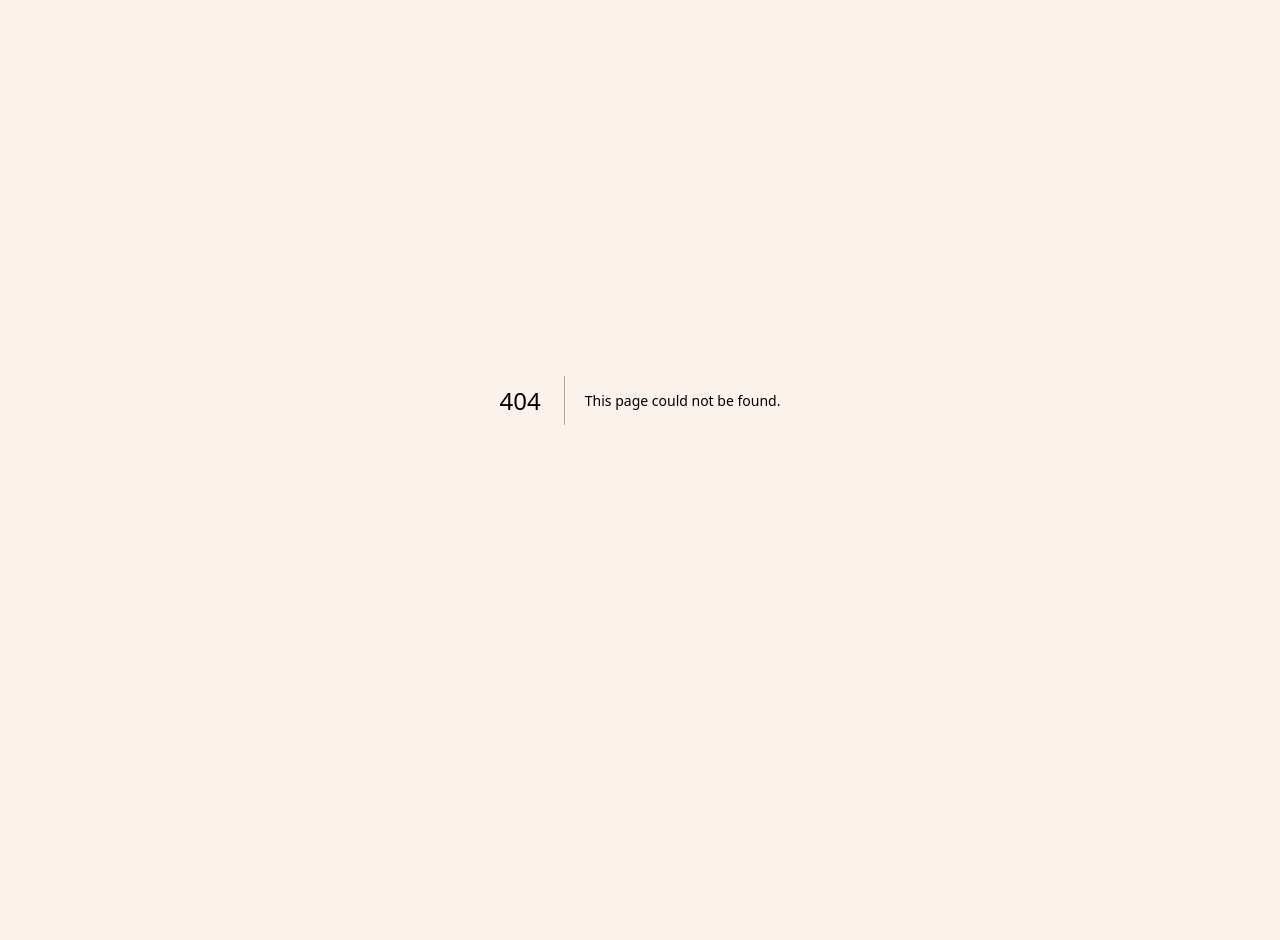
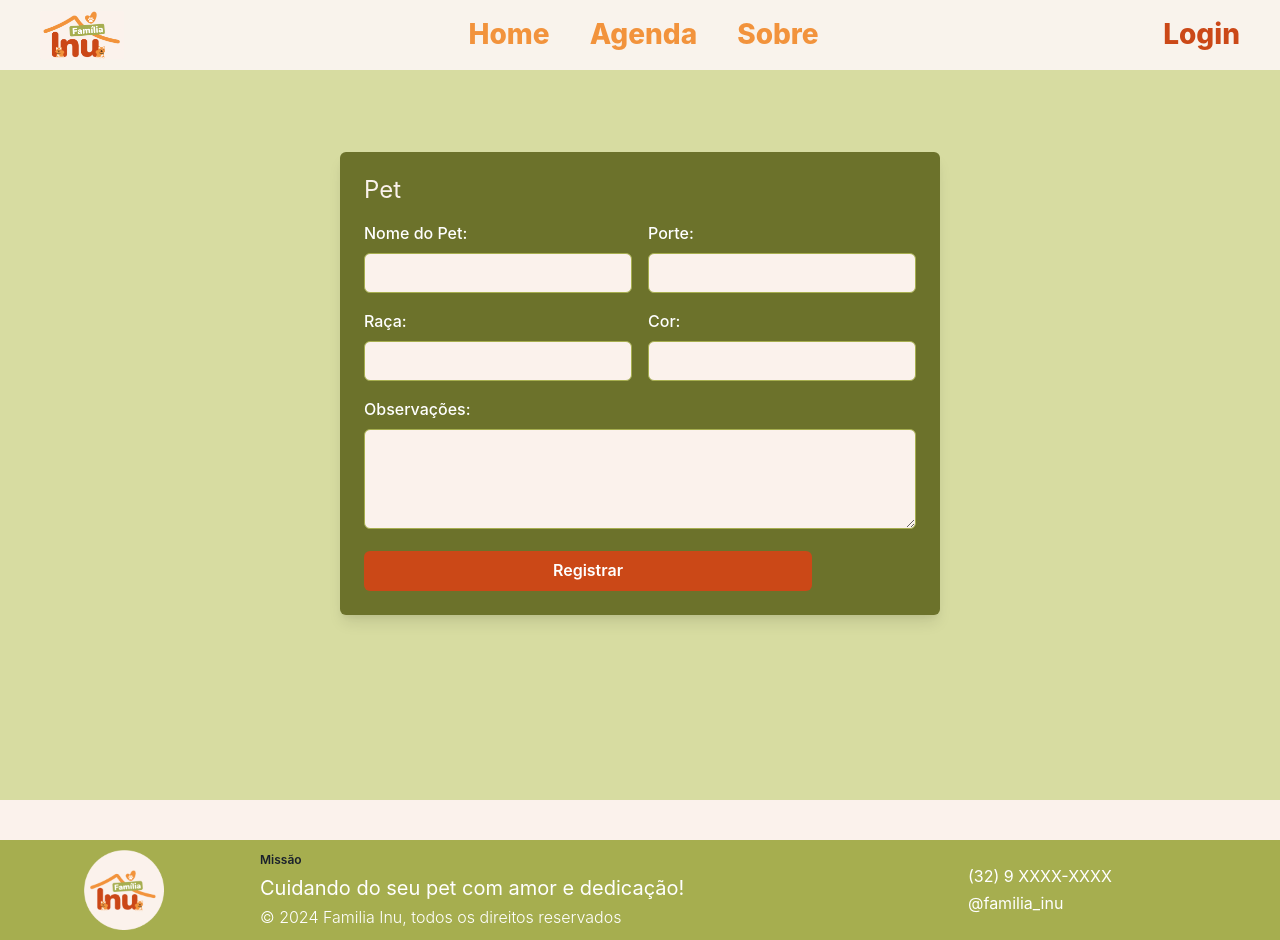
Before and after one commit to yamashita-tiemi/Familia-Inu, a Next.js app: page /cadastroPet in a window 1280 px wide. Before the commit this address had no page. Before the commit the page ends 800 px from the top, so only its background shows below. Built offline with nearby package versions, Linux system fonts and the light colour scheme.

Commit message:
Create CadastroPet page and components

```diff
--- a/src/app/_components/PetForm.tsx
+++ b/src/app/_components/PetForm.tsx
@@ -1,30 +1,53 @@
+// components/PetForm.tsx
+
 'use client';
 
 import { Box, Stack, Input, FormControl, FormLabel, HStack, Heading, Button } from '@chakra-ui/react';
+import { useState } from 'react';
+import { cadastro } from '../cadastro/cadastro-service'; // Ajuste o caminho conforme necessário
 
-interface PetFormProps {
-  pet: {
-    nome: string;
-    raca: string;
-    porte: string;
-    cor: string;
-    observacao: string;
+export const PetForm = () => {
+  const [nome, setNome] = useState('');
+  const [raca, setRaca] = useState('');
+  const [porte, setPorte] = useState('');
+  const [cor, setCor] = useState('');
+  const [observacao, setObservacao] = useState('');
+
+  const registrarPet = async () => {
+    try {
+      const pet = {
+        nome,
+        raca,
+        porte,
+        cor,
+        observacao
+      };
+
+      await cadastro(pet); // Se houver uma função de cadastro
+      console.log("Pet registrado:", pet);
+
+      // Limpar os campos após o registro
+      setNome('');
+      setRaca('');
+      setPorte('');
+      setCor('');
+      setObservacao('');
+    } catch (error) {
+      console.error("Erro ao registrar pet:", error);
+    }
   };
-  onPetChange: (e: React.ChangeEvent<HTMLInputElement | HTMLTextAreaElement>) => void;
-}
 
-export const PetForm = ({ pet, onPetChange }: PetFormProps) => {
   return (
     <Box bg="#6C722B" p={6} borderRadius="md" maxWidth="600px" mx="auto" boxShadow="lg">
-      <Heading fontWeight="normal" fontSize="2xl" mb={4} textAlign="left" color="#FBF2EC" >Pet</Heading>
+      <Heading fontWeight="normal" fontSize="2xl" mb={4} textAlign="left" color="#FBF2EC">Pet</Heading>
       <Stack spacing={4}>
         <HStack spacing={4}>
           <FormControl>
             <FormLabel color="#FFFFFF">Nome do Pet:</FormLabel>
             <Input
               name="nome"
-              value={pet.nome}
-              onChange={onPetChange}
+              value={nome}
+              onChange={(event) => setNome(event.target.value)}
               bg="#FBF2EC"
               borderColor="#A6AE4F"
               _placeholder={{ color: '#A6AE4F' }}
@@ -35,8 +58,8 @@ export const PetForm = ({ pet, onPetChange }: PetFormProps) => {
             <FormLabel color="#FFFFFF">Porte:</FormLabel>
             <Input
               name="porte"
-              value={pet.porte}
-              onChange={onPetChange}
+              value={porte}
+              onChange={(event) => setPorte(event.target.value)}
               bg="#FBF2EC"
               borderColor="#A6AE4F"
               _placeholder={{ color: '#A6AE4F' }}
@@ -49,8 +72,8 @@ export const PetForm = ({ pet, onPetChange }: PetFormProps) => {
             <FormLabel color="#FFFFFF">Raça:</FormLabel>
             <Input
               name="raca"
-              value={pet.raca}
-              onChange={onPetChange}
+              value={raca}
+              onChange={(event) => setRaca(event.target.value)}
               bg="#FBF2EC"
               borderColor="#A6AE4F"
               _placeholder={{ color: '#A6AE4F' }}
@@ -61,8 +84,8 @@ export const PetForm = ({ pet, onPetChange }: PetFormProps) => {
             <FormLabel color="#FFFFFF">Cor:</FormLabel>
             <Input
               name="cor"
-              value={pet.cor}
-              onChange={onPetChange}
+              value={cor}
+              onChange={(event) => setCor(event.target.value)}
               bg="#FBF2EC"
               borderColor="#A6AE4F"
               _placeholder={{ color: '#A6AE4F' }}
@@ -74,8 +97,8 @@ export const PetForm = ({ pet, onPetChange }: PetFormProps) => {
           <FormLabel color="#FFFFFF">Observações:</FormLabel>
           <Input
             name="observacao"
-            value={pet.observacao}
-            onChange={onPetChange}
+            value={observacao}
+            onChange={(event) => setObservacao(event.target.value)}
             bg="#FBF2EC"
             borderColor="#A6AE4F"
             _placeholder={{ color: '#A6AE4F' }}
@@ -84,6 +107,18 @@ export const PetForm = ({ pet, onPetChange }: PetFormProps) => {
             as="textarea"
           />
         </FormControl>
+        <FormControl>
+          <Button
+            margin="0 auto"
+            bg="#CB4817"
+            color="white"
+            width="28em"
+            _hover={{ bg: "#F2933C" }}
+            onClick={registrarPet} // Chama a função de registro ao clicar
+          >
+            Registrar
+          </Button>
+        </FormControl>
       </Stack>
     </Box>
   );
--- /dev/null
+++ b/src/app/_components/RegistrationAreaPet.tsx
@@ -0,0 +1,41 @@
+'use client';
+
+import { Stack, Button, Box } from '@chakra-ui/react';
+import { PetForm } from './PetForm';
+
+const RegistrationAreaPet = () => {
+
+  return (
+    <Stack
+      spacing={10}
+      padding={8}
+      align="center"
+      maxWidth="100%"
+      margin="0 auto"
+      bg="#d7dca1"
+      minHeight="100vh"
+    >
+      <Box
+        width="100%"
+        color="white"
+        display="flex"
+        alignItems="center"
+        justifyContent="center"
+      ></Box>
+
+      {/* Área de Registro */}
+      <Stack
+        spacing={8}
+        width="80%"
+        bg="#d7dca1"
+        paddingTop={20}
+      >
+        <Stack direction={["column", "row"]} spacing={4}>
+            <PetForm />
+        </Stack>
+      </Stack>
+    </Stack>
+  );
+};
+
+export default RegistrationAreaPet;
--- a/src/app/_components/RegistrationArea.tsx
+++ b/src/app/_components/RegistrationAreaTutor.tsx
@@ -1,11 +1,9 @@
 'use client';
 
 import { Stack, Button, Box } from '@chakra-ui/react';
-import { useState } from 'react';
-import { PetForm } from './PetForm';
 import TutorForm from './TutorForm';
 
-const RegistrationArea = () => {
+const RegistrationAreaTutor = () => {
 
   return (
     <Stack
@@ -40,4 +38,4 @@ const RegistrationArea = () => {
   );
 };
 
-export default RegistrationArea;
+export default RegistrationAreaTutor;
--- a/src/app/_components/TutorForm.tsx
+++ b/src/app/_components/TutorForm.tsx
@@ -97,7 +97,7 @@ export default function TutorForm() {
           margin="0 auto"
           bg="#CB4817"
           color="white"
-          width="20em"
+          width="28em"
           _hover={{ bg: "#F2933C" }}
           onClick={cadastroUsuario}
         >
--- a/src/app/_components/navbar.tsx
+++ b/src/app/_components/navbar.tsx
@@ -53,17 +53,20 @@ export function NavbarAdmin() {
                 gap={"10"}
             >
                 <Link as={NextLink} href='/' color="#A6AE4F">
-                    <TitleNavbar title={"Home"} size={"28px"} />
+                    <TitleNavbar color="" title={"Home"} size={"28px"} />
                 </Link>
                 <Link as={NextLink} href='/agenda' color="#A6AE4F">
-                    <TitleNavbar title={"Agenda"} size={"28px"} />
+                    <TitleNavbar color="" title={"Agenda"} size={"28px"} />
                 </Link>
                 <Link as={NextLink} href='/sobre' color="#A6AE4F">
-                    <TitleNavbar title={"Sobre"} size={"28px"} />
+                    <TitleNavbar color="" title={"Sobre"} size={"28px"} />
                 </Link>
             </Flex>
             <Link as={NextLink} href='/perfil' color="#A6AE4F">
-                <TitleNavbar title={"Perfil"} size={"28px"} />
+                <TitleNavbar color="" title={"Perfil"} size={"28px"} />
+            </Link>
+            <Link as={NextLink} href='/cadastroPet' color="#A6AE4F">
+                <TitleNavbar color="" title={"Pets"} size={"28px"} />
             </Link>
         </HStack>
     )
--- a/src/app/_components/section.tsx
+++ b/src/app/_components/section.tsx
@@ -118,7 +118,7 @@ export function SectionAbout() {
                     paddingX={8}
                 >
                     <TitleCard title={"Vitória Alexandre"} size={"32px"} color={""}/>
-                    <Text text={"Lorem ipsum dolor sit amet, consectetur adipiscing elit. Sed do eiusmod tempor incididunt ut labore et dolore magna aliqua. Ut enim ad minim veniam, quis nostrud exercitation ullamco laboris nisi ut aliquip ex ea commodo consequat. Duis aute irure dolor in reprehenderit in voluptate velit esse cillum dolore "} size={"24px"} color={"#FFFFFF"} w={"100%"}/>
+                    <Text text={"Lorem ipsum dolor sit amet, consectetur adipiscing elit. Sed do eiusmod tempor incididunt ut labore et dolore magna aliqua. Ut enim ad minim veniam, quis nostrud exercitation ullamco laboris nisi ut aliquip ex ea commodo consequat. Duis aute irure dolor in reprehenderit in voluptate velit esse cillum dolore "} size={"24px"} color={"#FFFFFF"} w={"100%"} />
                 </Stack>
                 <Stack
                     bg={"#F2933C"}
--- a/src/app/_components/text.tsx
+++ b/src/app/_components/text.tsx
@@ -66,8 +66,8 @@ interface TextProps {
     paddingX?: number;
     paddingY?: number;
     w?: string;
-    weight: number;
-    align: "left" | "center" | "right" | "justify";
+    weight?: number;
+    align?: "left" | "center" | "right" | "justify";
 }
 
 export function Text({ text, size, color, paddingX = 0, paddingY = 0, w = "100%", weight, align }: TextProps) {
--- a/src/app/_components/tittle.tsx
+++ b/src/app/_components/tittle.tsx
@@ -3,7 +3,7 @@ import { Heading } from "@chakra-ui/react";
 interface TitleNavbarProps {
     title: string
     size: string
-    color: string
+    color ?: string
 }
 
 export function TitleNavbar({ title, size, color }:TitleNavbarProps) {
@@ -22,7 +22,7 @@ export function TitleNavbar({ title, size, color }:TitleNavbarProps) {
 interface TitlePageProps {
     title: string
     size: string
-    color: string
+    color?: string
 }
 
 export function TitlePage ({ title, size, color }:TitlePageProps) {
@@ -80,7 +80,7 @@ export function TitleButton({ title, size }:TitleButtonProps) {
 interface TitleCardProps {
     title: string
     size: string
-    color: string
+    color?: string
 }
 
 export function TitleCard({ title, size, color }:TitleCardProps) {
--- a/src/app/cadastro/page.tsx
+++ b/src/app/cadastro/page.tsx
@@ -2,13 +2,13 @@
 
 import Footer from '../_components/footer';
 import {Navbar} from '../_components/navbar';
-import RegistrationArea from '../_components/RegistrationArea';
+import RegistrationAreaTutor from '../_components/RegistrationAreaTutor';
 
 export default function Page() {
   return (
     <>
         <Navbar />
-        <RegistrationArea />
+        <RegistrationAreaTutor />
         <Footer/>
     </>
   );
--- /dev/null
+++ b/src/app/cadastroPet/page.tsx
@@ -0,0 +1,15 @@
+// src/app/page.tsx
+
+import Footer from "@/app/_components/footer";
+import { Navbar } from "@/app/_components/navbar";
+import RegistrationAreaPet from "@/app/_components/RegistrationAreaPet";
+
+export default function cadastroPet() {
+  return (
+    <>
+        <Navbar />
+        <RegistrationAreaPet />
+        <Footer/>
+    </>
+  );
+}
--- a/src/app/sobre/page.tsx
+++ b/src/app/sobre/page.tsx
@@ -8,7 +8,6 @@ export default function Sobre() {
             <Navbar/>
             <SectionAbout/>
             <SectionFAQ/>
-            <SectionFAQ/>
             <Footer/>
         </>
     )
```
